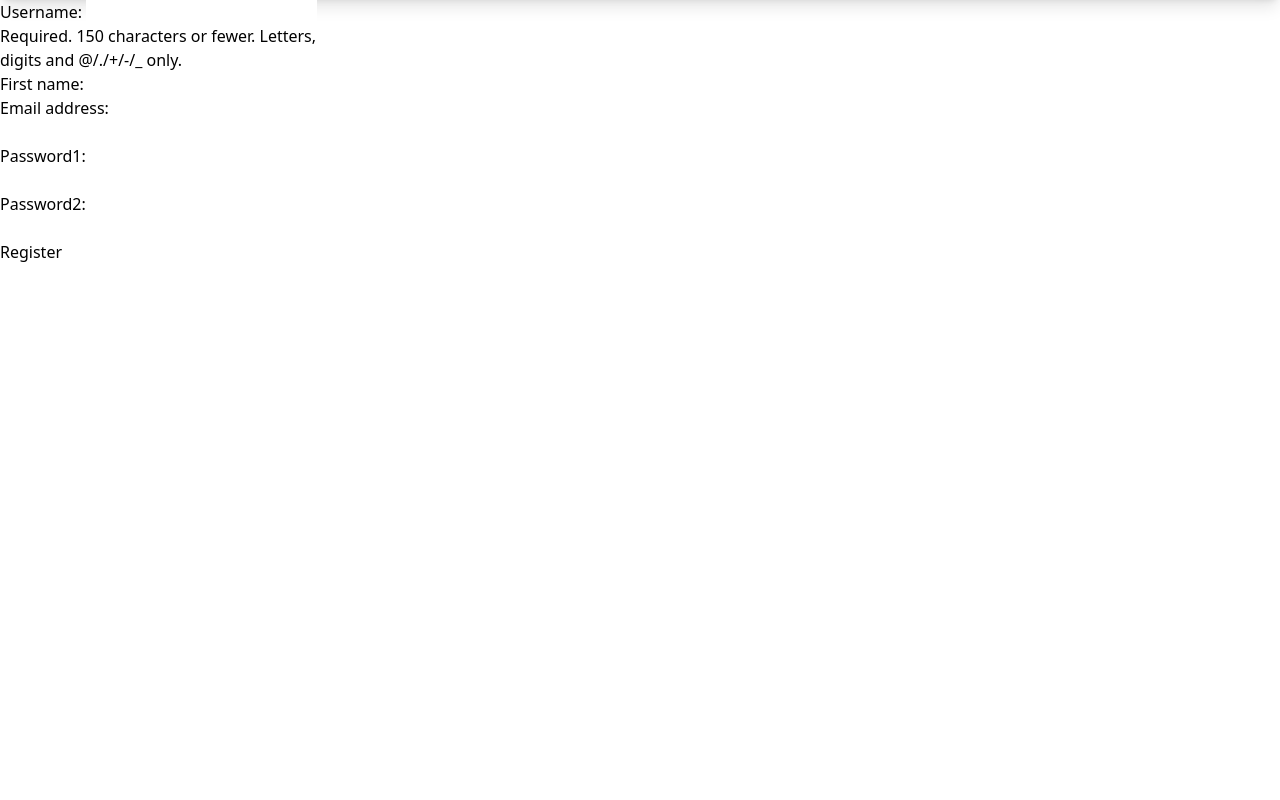
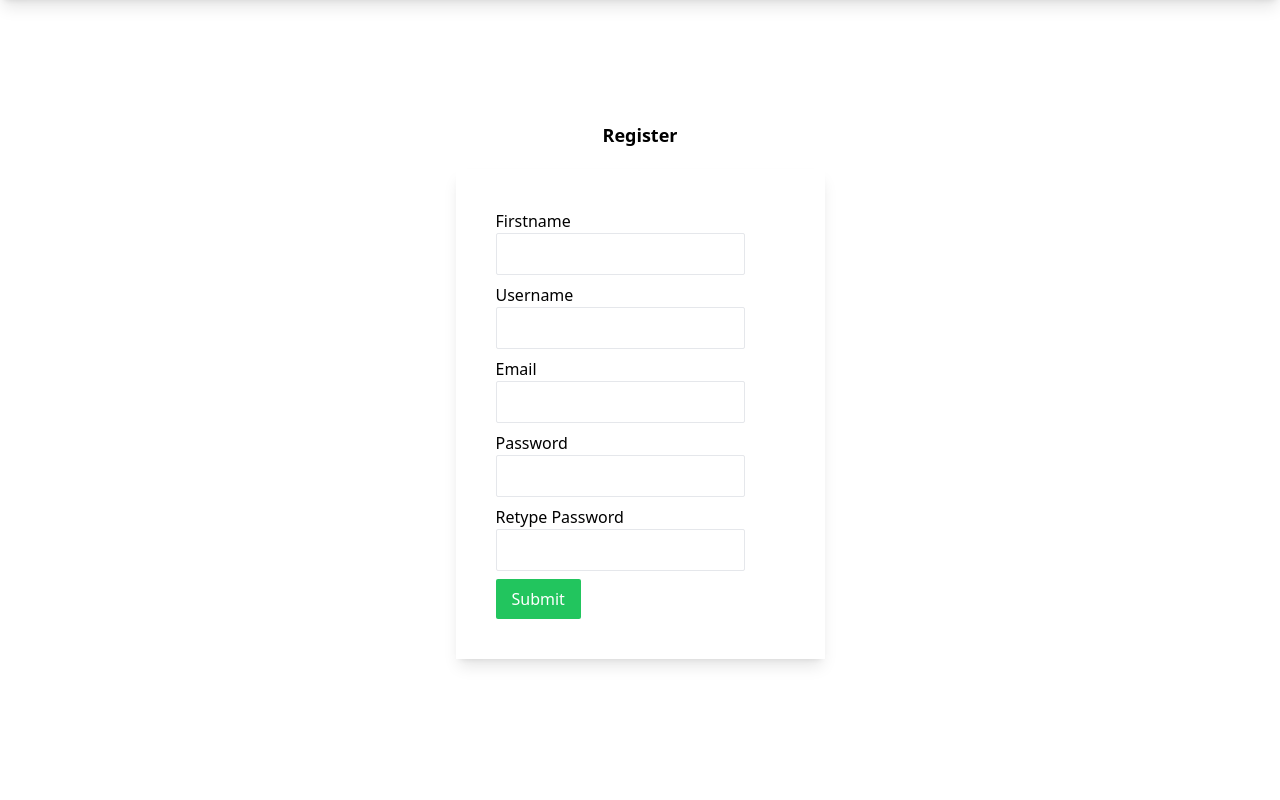
Before and after one commit to Amitabh1989/Django-Digital-Market-Website-JS-Tailwind, a Django app: page /myapp/register/ in a window 1280 px wide. Shown: the part 58-858 px from the top of the page. Before the commit the page ends 320 px from the top, so only its background shows below. Run offline with Django 4.2, Linux system fonts and the light colour scheme; some libraries are stand-ins or nearby versions.

Commit message:
Added User Registration and Login form

```diff
--- a/mysite/myapp/forms.py
+++ b/mysite/myapp/forms.py
@@ -23,5 +23,5 @@ class UserRegistrationForm(forms.ModelForm):
 
         if password1 and password2 and password1 != password2:
             raise forms.ValidationError("Passwords do not match!")
-
+        print("Cleaned data : {}".format(cleaned_data))
         return cleaned_data
--- a/mysite/myapp/templates/myapp/register.html
+++ b/mysite/myapp/templates/myapp/register.html
@@ -2,12 +2,50 @@
 
 {% block content %}
 
-<div class="flex w-1/4">
-    <form action="" method="POST">
+<div class="flex flex-col justify-center items-center min-h-screen">
+    <h1 class="font-bold text-lg"> Register </h1>
+
+    <form class="shadow-lg p-10 m-5" action="" method="POST">
         {% csrf_token %}
-        {{form.as_p}}
+        <div class="mb-2">
+            <label for="">Firstname</label>
+            <div class="border rounded-sm py-2 px-2 mr-10">
+                {{ form.first_name }}
+            </div>
+        </div>
+
+        <div class="mb-2">
+            <label for="">Username</label>
+            <div class="border rounded-sm py-2 px-2 mr-10">
+                {{ form.username }}
+            </div>
+        </div>
+
+        <div class="mb-2">
+            <label for="">Email</label>
+            <div class="border rounded-sm py-2 px-2 mr-10">
+                {{ form.email }}
+            </div>
+        </div>
+
+        <div class="mb-2">
+            <label for="">Password</label>
+            <div class="border rounded-sm py-2 px-2 mr-10">
+                {{ form.password1 }}
+            </div>
+        </div>
+
+        <div class="mb-2">
+            <label for="">Retype Password</label>
+            <div class="border rounded-sm py-2 px-2 mr-10">
+                {{ form.password2 }}
+            </div>
+        </div>
+
+        <div>
+            <input class="bg-green-500 text-white rounded-sm px-4 py-2" type="submit" value="Submit">
+        </div>
         {{form.errors}}
-        <input type="submit" value="Register">
     </form>
 
 </div>
--- a/mysite/myapp/urls.py
+++ b/mysite/myapp/urls.py
@@ -5,6 +5,7 @@ from .views import (
     ProductUpdateView, EditSuccessView, DeleteProductView,
     DeleteSuccessView, DashboardView, UserRegistrationView
     )
+from django.contrib.auth import views as auth_views
 
 app_name = "myapp"
 
@@ -23,4 +24,6 @@ urlpatterns = [
     path("delete_success/", DeleteSuccessView.as_view(), name='delete_success'),
     path("dashboard/", DashboardView.as_view(), name='dashboard'),
     path("register/", UserRegistrationView.as_view(), name='register'),
+    path("login/", auth_views.LoginView.as_view(template_name='myapp/login.html'), name='login'),
+    # path("logout/", auth_views.LogoutView.as_view(template_name='myapp/logout.html'), name='logout'),
 ]
--- a/mysite/myapp/views.py
+++ b/mysite/myapp/views.py
@@ -293,5 +293,7 @@ class UserRegistrationView(CreateView):
     def post(self, request: HttpRequest, *args: str, **kwargs: Any) -> HttpResponse:
         if request.method == "POST":
             user_form = UserRegistrationForm(request.POST)
-            user_form.save()
-            return redirect(request, '')
+            if user_form.is_valid():
+                user_form.password1 = user_form.cleaned_data['password1']
+                user_form.save()
+                return redirect(reverse('myapp:edit_success'))
```
Also changed, not shown: mysite/myapp/templates/myapp/login.html (+25 -1 lines), mysite/db.sqlite3.
